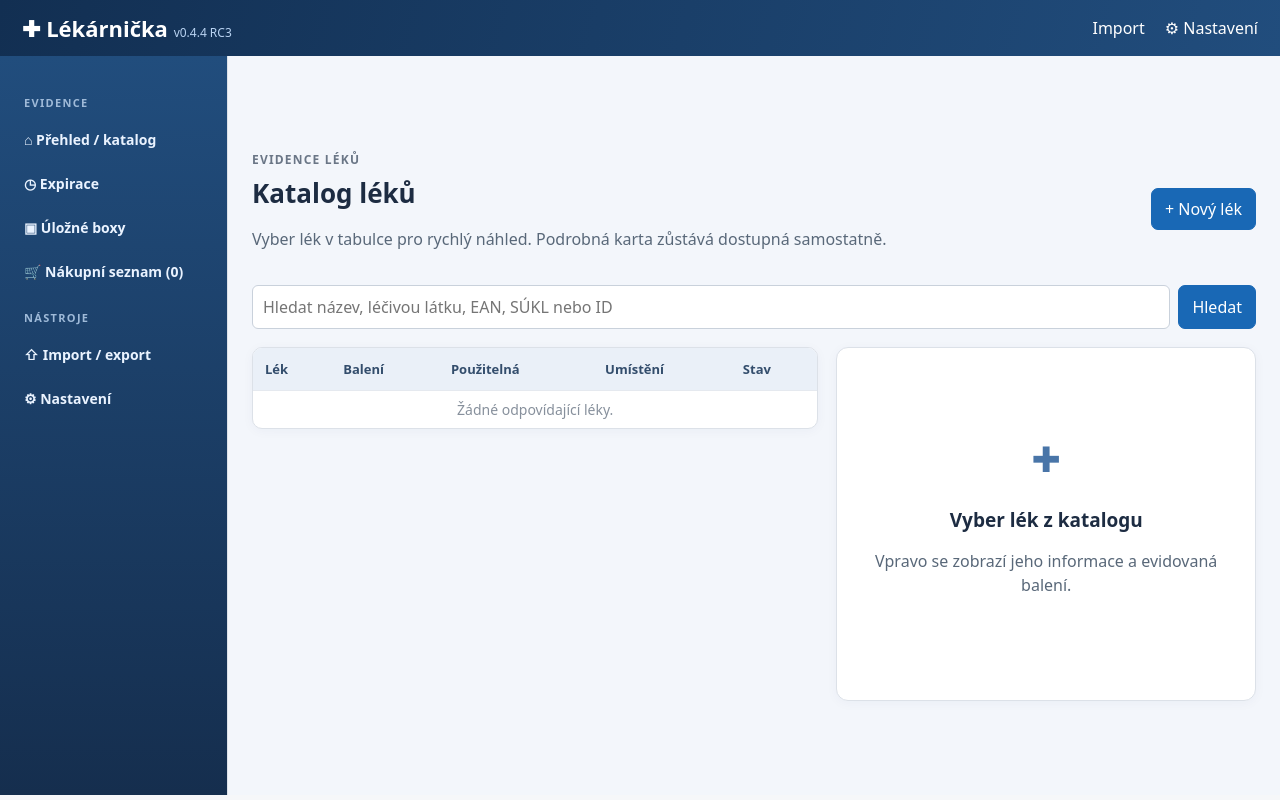
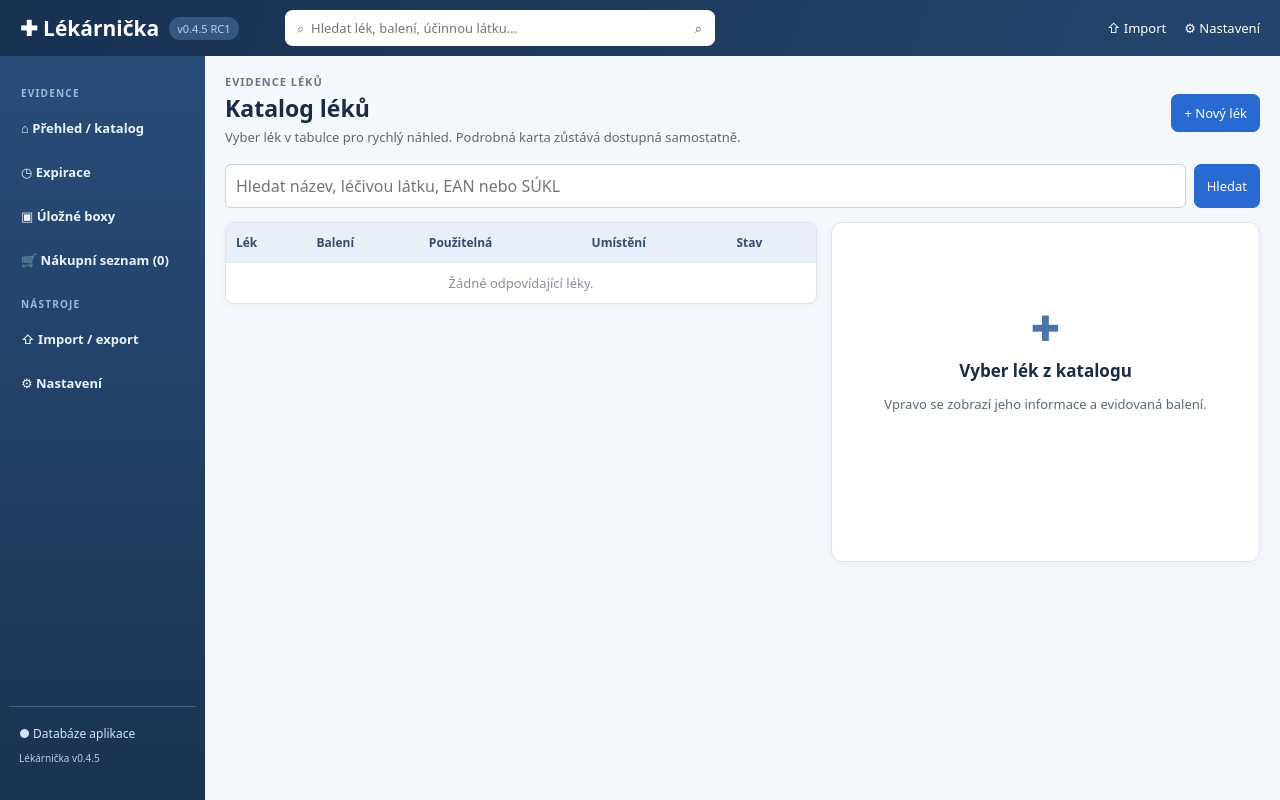
Before and after one commit to vladisov1/home-assistant-lekarnicka, a Flask app: page / in a window 1280 px wide. Run offline with Flask 3, Linux system fonts and the light colour scheme; data that the repository does not hold is empty; parts of the project's set-up code (start-up, migrations or seed data) failed here and were passed over.

Commit message:
Add files via upload

```diff
--- a/lekarnicka/config.yaml
+++ b/lekarnicka/config.yaml
@@ -1,5 +1,5 @@
 name: "Lékárnička"
-version: "0.4.4-rc3"
+version: "0.4.5-rc1"
 slug: "lekarnicka"
 description: "Evidence léků, jednotlivých balení a úložných krabic"
 url: "https://github.com/vladisov1/home-assistant-lekarnicka"
--- a/lekarnicka/static/style.css
+++ b/lekarnicka/static/style.css
@@ -48,3 +48,51 @@ body{background:#f3f6fb;color:#1d2c42}.topbar{background:linear-gradient(105deg,
 
 /* v0.4.4 RC3: kompaktní detail a přístupné záložky */
 .medicine-tabs{display:flex;justify-content:flex-start;gap:4px;flex-wrap:wrap;border-bottom:1px solid #d5e0ed;margin:10px 0 16px}.medicine-tabs a{display:block;padding:11px 17px;color:#365675;text-decoration:none;font-weight:650;border-bottom:3px solid transparent}.medicine-tabs a.active{color:#155a9e;border-bottom-color:#176fb8;background:#eaf3fd}.medicine-tabs a:hover{background:#edf4fc}.content>.panel{margin:12px 0}.titlebar{margin-bottom:12px}.catalog-detail{padding:17px}.catalog-list td{padding:9px 10px}
+
+/* v0.4.5 RC1 – výhradně vizuální vrstva podle schváleného vzoru */
+:root{--navy:#193657;--navy2:#284f7a;--blue:#286ad2;--line:#dce4ef;--muted:#60718a}
+html,body{min-height:100%;background:#f4f7fc;color:#192b45}
+.topbar{background:linear-gradient(110deg,#173151,#24466e);min-height:56px}
+.topbar .head{max-width:none;padding:8px 20px;display:grid;grid-template-columns:245px minmax(210px,430px) 1fr;gap:20px;min-height:56px}
+.topbar .brand{font-size:21px;display:flex;align-items:center;gap:10px;white-space:nowrap}
+.topbar .brand small{background:#35577f;border-radius:20px;padding:4px 8px;font-size:11px}
+.header-search{display:flex;align-items:center;background:white;border-radius:8px;min-width:0;overflow:hidden;height:36px}
+.header-search input{margin:0;padding:8px 12px;border:0;outline:0;background:white;min-width:0;font-size:13px}
+.header-search button{background:white;color:#365579;border:0;border-radius:0;padding:6px 13px}
+.top-actions{justify-content:flex-end;gap:18px;font-size:13px}
+.app-layout{max-width:none;min-height:calc(100vh - 56px);align-items:stretch}
+.sidebar{width:205px;min-height:calc(100vh - 56px);background:linear-gradient(#294d79,#193451);padding:15px 9px;border:0;display:flex;flex-direction:column}
+.sidebar a{font-size:13px;padding:11px 12px;margin:2px 0;font-weight:550}
+.sidebar a:hover,.sidebar a:focus-visible{background:#426b9b}
+.sidebar-caption{padding:15px 12px 6px;font-size:10px}
+.sidebar-foot{margin-top:auto;border-top:1px solid #426184;padding:15px 10px;color:#d2e3f7;font-size:12px;line-height:2}
+.sidebar-foot small{color:#b8cce3}
+.content.wrap{width:100%;max-width:none;margin:0;padding:18px 20px 28px;align-self:stretch;min-height:0}
+.content>.titlebar:first-child{margin-top:0;padding-top:0}
+.titlebar{margin:0 0 12px;align-items:center}.titlebar h1{font-size:23px;margin:3px 0}.titlebar p{margin:4px 0;font-size:13px}
+.eyebrow{font-size:11px;letter-spacing:.09em}
+.content>.search{margin:10px 0 14px}
+.search input{min-height:38px}.search button{min-height:38px}
+.catalog-layout{grid-template-columns:minmax(0,1.38fr) minmax(310px,1fr);gap:14px}
+.catalog-detail.panel{margin:0;position:sticky;top:12px;min-height:340px;padding:16px}
+.panel{margin:12px 0;padding:17px;border:1px solid var(--line);border-radius:11px;box-shadow:0 3px 14px rgba(24,50,83,.035)}
+.panel h2{margin:8px 0 13px}.detail-head h2{font-size:19px}.detail-head p{font-size:12px}
+.tablewrap{border-color:var(--line);border-radius:9px}.tablewrap th{background:#e9eff8;font-size:12px;padding:11px 10px}.tablewrap td{padding:11px 10px;font-size:13px}
+.catalog-row.is-selected td{background:#dceafd!important}.catalog-row:hover td{background:#f0f6ff}
+.catalog-subtitle{margin-top:3px}.detail-facts{gap:10px;padding:12px 0}.detail-packages-head h3{font-size:15px}
+.package-preview{padding:10px 12px}.package-preview strong{font-size:13px}.package-preview small{font-size:12px}
+.detail-empty{padding:65px 8px}.detail-empty h2{font-size:17px}.detail-empty p{font-size:13px}
+.btn,button{border-radius:7px;font-size:13px;padding:9px 12px;background:var(--blue);border-color:var(--blue)}
+.btn.secondary,button.secondary{background:#fff;color:#28517d}.btn.danger,button.danger{background:#fff;color:#b32626;border-color:#d9b5b5}
+.medicine-tabs{display:flex;justify-content:flex-start;border-bottom:1px solid var(--line);gap:6px;margin:14px 0 16px;flex-wrap:wrap}
+.medicine-tabs a{padding:10px 16px;color:#335577;text-decoration:none;font-size:14px;font-weight:650;border-bottom:3px solid transparent}
+.medicine-tabs a.active{background:#e9f1ff;color:#1555ad;border-bottom-color:#2471d1}
+.form-accordion{border:1px solid var(--line);border-radius:9px;margin:15px 0;padding:0 14px 12px;background:#fcfdff}
+.form-accordion:not([open]){padding-bottom:0}
+.form-accordion summary{cursor:pointer;padding:14px 0;font-size:15px;font-weight:700;color:#213d61}
+.form-accordion[open] summary{border-bottom:1px solid var(--line);margin-bottom:10px}
+.form-accordion label{margin:12px 0}.form-accordion p{font-size:13px}
+.narrow{max-width:780px}
+@media(max-width:1150px){.catalog-layout{grid-template-columns:1fr}.catalog-detail.panel{position:static}.topbar .head{grid-template-columns:190px minmax(180px,1fr) auto}}
+@media(max-width:800px){.topbar .head{display:flex;flex-wrap:wrap;padding:9px 12px}.header-search{order:3;width:100%}.action-label{display:none}.app-layout{display:block}.sidebar{width:100%;min-height:0;flex-direction:row;overflow-x:auto;gap:3px;padding:5px}.sidebar-foot,.sidebar-caption{display:none}.sidebar a{white-space:nowrap}.content.wrap{padding:13px}.catalog-layout{grid-template-columns:1fr}}
+@media print{.header-search,.sidebar-foot,.form-accordion{display:none!important}}
--- a/lekarnicka/templates/base.html
+++ b/lekarnicka/templates/base.html
@@ -1,4 +1,4 @@
 <!doctype html><html lang="cs"><head><meta charset="utf-8"><meta name="viewport" content="width=device-width,initial-scale=1"><title>{% block title %}Lékárnička{% endblock %}</title><link rel="stylesheet" href="{{ url_for('static',filename='style.css') }}"></head><body>
-<header class="topbar"><div class="head"><a class="brand" href="{{url_for('index')}}">✚ Lékárnička <small>v0.4.4 RC3</small></a><div class="top-actions"><a href="{{url_for('import_page')}}">Import</a><a href="{{url_for('settings')}}">⚙ Nastavení</a>{% if password_enabled %}<form method="post" action="{{url_for('logout')}}"><input type="hidden" name="csrf" value="{{csrf_token()}}"><button class="link">Odhlásit</button></form>{% endif %}</div></div></header>
-<div class="app-layout"><aside class="sidebar"><div class="sidebar-caption">EVIDENCE</div><a href="{{url_for('index')}}">⌂ Přehled / katalog</a><a href="{{url_for('expirations')}}">◷ Expirace</a><a href="{{url_for('locations')}}">▣ Úložné boxy</a><a href="{{url_for('shopping_cart')}}">🛒 Nákupní seznam ({{cart_count}})</a><div class="sidebar-caption">NÁSTROJE</div><a href="{{url_for('import_page')}}">⇧ Import / export</a><a href="{{url_for('settings')}}">⚙ Nastavení</a></aside>
+<header class="topbar"><div class="head"><a class="brand" href="{{url_for('index')}}">✚ Lékárnička <small>v0.4.5 RC1</small></a><form class="header-search" action="{{url_for('index')}}" method="get"><input name="q" aria-label="Rychlé hledání léků" placeholder="⌕  Hledat lék, balení, účinnou látku…"><button type="submit" aria-label="Hledat">⌕</button></form><div class="top-actions"><a href="{{url_for('import_page')}}" title="Import" aria-label="Import">⇧ <span class="action-label">Import</span></a><a href="{{url_for('settings')}}">⚙ <span class="action-label">Nastavení</span></a>{% if password_enabled %}<form method="post" action="{{url_for('logout')}}"><input type="hidden" name="csrf" value="{{csrf_token()}}"><button class="link">Odhlásit</button></form>{% endif %}</div></div></header>
+<div class="app-layout"><aside class="sidebar" aria-label="Hlavní navigace"><div class="sidebar-caption">EVIDENCE</div><a href="{{url_for('index')}}">⌂ Přehled / katalog</a><a href="{{url_for('expirations')}}">◷ Expirace</a><a href="{{url_for('locations')}}">▣ Úložné boxy</a><a href="{{url_for('shopping_cart')}}">🛒 Nákupní seznam ({{cart_count}})</a><div class="sidebar-caption">NÁSTROJE</div><a href="{{url_for('import_page')}}">⇧ Import / export</a><a href="{{url_for('settings')}}">⚙ Nastavení</a><div class="sidebar-foot">● Databáze aplikace<br><small>Lékárnička v0.4.5</small></div></aside>
 <main class="wrap content">{% for category,message in get_flashed_messages(with_categories=true) %}<div class="notice {{category}}">{{message}}</div>{% endfor %}{% block content %}{% endblock %}</main></div></body></html>
--- a/lekarnicka/templates/index.html
+++ b/lekarnicka/templates/index.html
@@ -1,6 +1,6 @@
 {% extends 'base.html' %}{% block content %}
 <div class="titlebar"><div><div class="eyebrow">EVIDENCE LÉKŮ</div><h1>Katalog léků</h1><p>Vyber lék v tabulce pro rychlý náhled. Podrobná karta zůstává dostupná samostatně.</p></div><a class="btn" href="{{url_for('medicine_new',location_id=loc.id) if loc else url_for('medicine_new')}}">+ Nový lék</a></div>
-<form class="search" method="get">{% if loc %}<input type="hidden" name="location_id" value="{{loc.id}}">{% endif %}<input name="q" value="{{search}}" placeholder="Hledat název, léčivou látku, EAN, SÚKL nebo ID" aria-label="Vyhledávání léků"><button>Hledat</button></form>
+<form class="search" method="get">{% if loc %}<input type="hidden" name="location_id" value="{{loc.id}}">{% endif %}<input name="q" value="{{search}}" placeholder="Hledat název, léčivou látku, EAN nebo SÚKL" aria-label="Vyhledávání léků"><button>Hledat</button></form>
 <div class="catalog-layout"><section class="catalog-list"><div class="tablewrap"><table><thead><tr><th>Lék</th><th>Balení</th><th>Použitelná</th><th>Umístění</th><th>Stav</th></tr></thead><tbody>
 {% for r in rows %}<tr class="catalog-row {{'is-selected' if selected and selected.medicine.id==r.m.id else ''}}" onclick="window.location.href={{url_for('index',selected=r.m.id,q=search,location_id=loc.id if loc else None)|tojson}}" tabindex="0" onkeydown="if(event.key==='Enter')this.click()" aria-label="Zobrazit detail {{r.m.name}}"><td><a class="strong" href="{{url_for('index',selected=r.m.id,q=search,location_id=loc.id if loc else None)}}">{{r.m.name}}</a><div class="catalog-subtitle">{{r.m.active_ingredient or r.m.dosage_form or ('EAN: '+r.m.ean if r.m.ean else '')}}</div></td><td>{{r.count}}</td><td>{{r.usable}}</td><td>{% for b in r.box_counts %}{{b.code}}{% if not loop.last %}, {% endif %}{% else %}—{% endfor %}</td><td>{% if r.expired %}<span class="bad">{{r.expired}} prošlé</span>{% elif r.soon %}<span class="warn">{{r.soon}} brzy</span>{% else %}<span class="muted">—</span>{% endif %}</td></tr>
 {% else %}<tr><td colspan="5" class="empty">Žádné odpovídající léky.</td></tr>{% endfor %}</tbody></table></div></section>
@@ -8,7 +8,7 @@
 <div class="detail-facts"><div><span>Léková forma</span><strong>{{m.dosage_form or '—'}}</strong></div><div><span>EAN / GTIN</span><strong>{{m.ean or '—'}}</strong></div><div><span>Kód SÚKL</span><strong>{{m.sukl_code or '—'}}</strong></div><div><span>Výrobce</span><strong>{{m.manufacturer or '—'}}</strong></div></div>
 {% if m.description %}<p class="detail-description">{{m.description}}</p>{% endif %}{% if m.notes %}<p><strong>Moje poznámka:</strong> {{m.notes}}</p>{% endif %}
 <div class="detail-packages-head"><h3>Balení ({{selected.packages|length}})</h3><a class="btn small" href="{{url_for('package_new',mid=m.id)}}">+ Přidat balení</a></div>
-{% for p in selected.packages %}{% set label,state=expiry_state(p.expiry) %}<a class="package-preview" href="{{url_for('package_detail',pid=p.id)}}"><span><strong>Balení #{{p.id}}</strong><small>{{p.code}} · {{'Otevřené' if p.is_opened else 'Nerozbalené'}}</small></span><span class="{{'bad' if state=='expired' else 'warn' if state=='soon' else ''}}">{{pretty_exp(p.expiry)}}</span></a>{% else %}<p class="muted">Zatím žádná balení.</p>{% endfor %}
+{% for p in selected.packages %}{% set label,state=expiry_state(p.expiry) %}<a class="package-preview" href="{{url_for('package_detail',pid=p.id)}}"><span><strong>Balení</strong><small>{{p.code}} · {{'Otevřené' if p.is_opened else 'Nerozbalené'}}{% if p.batch %} · Šarže {{p.batch}}{% endif %}</small></span><span class="{{'bad' if state=='expired' else 'warn' if state=='soon' else ''}}">{{pretty_exp(p.expiry)}}</span></a>{% else %}<p class="muted">Zatím žádná balení.</p>{% endfor %}
 <div class="detail-footer"><a class="btn secondary" href="{{url_for('medicine_detail',mid=m.id,location_id=loc.id if loc else None)}}">Otevřít celou kartu léku</a></div>
 {% else %}<div class="detail-empty"><div class="detail-empty-icon">✚</div><h2>Vyber lék z katalogu</h2><p>Vpravo se zobrazí jeho informace a evidovaná balení.</p></div>{% endif %}</aside></div>
 {% if loc %}<p><a href="{{url_for('index')}}">Zobrazit celý katalog</a></p>{% endif %}
```
Also changed, not shown: TESTOVANI_v0.4.5_RC1.md (added, +13 -0 lines), lekarnicka/templates/medicine_detail.html (+2 -2 lines), lekarnicka/templates/package_detail.html (+5 -4 lines), CHANGELOG.md.
